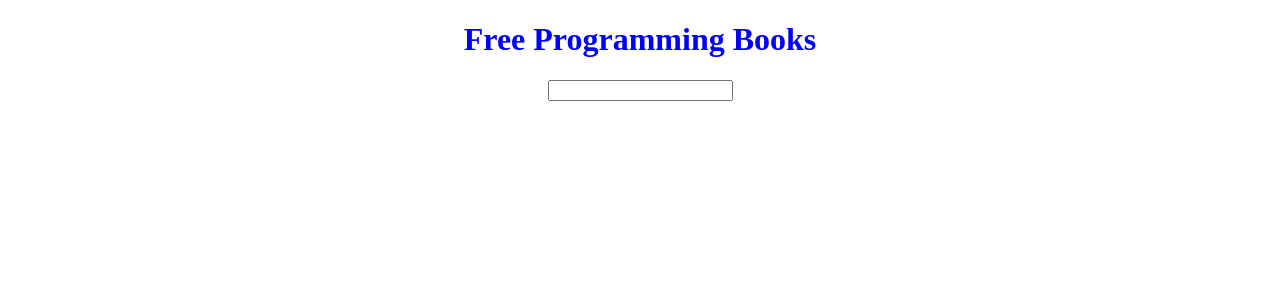
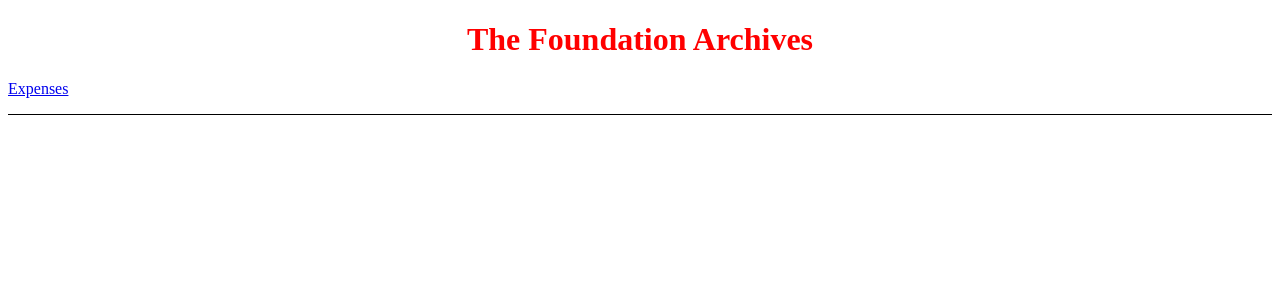
Before and after one commit to LeoOuyang24/DND-SCP-Campaign, a React (Create React App) app: page / in a window 1280 px wide. Shown: the top 300 px of the page. Built offline with nearby package versions, Linux system fonts and the light colour scheme; no server answers.

Commit message:
added a sample link

```diff
--- a/package.json
+++ b/package.json
@@ -1,6 +1,6 @@
 {
-  "homepage": "https://4dylanregan.github.io/myapp",
-  "name": "my-app",
+  "homepage": "https://leoouyang24.github.io/DND-SCP-Campaign/",
+  "name": "SCP Foundation",
   "version": "0.1.0",
   "private": true,
   "dependencies": {
@@ -12,6 +12,8 @@
     "jQuery": "^1.7.4",
     "react": "^17.0.2",
     "react-dom": "^17.0.2",
+    "react-router": "^6.0.2",
+    "react-router-dom": "^6.0.2",
     "react-scripts": "4.0.3",
     "web-vitals": "^1.1.2"
   },
--- a/src/App.css
+++ b/src/App.css
@@ -14,7 +14,7 @@
 }
 
 #frontPage {
-  color: blue;
+  color: red;
   text-align: center;
 }
 
--- a/src/App.js
+++ b/src/App.js
@@ -1,5 +1,9 @@
 import React, { Component } from 'react';
+import { Link } from "react-router-dom";
+
+
 const axios = require('axios');
+
 class App extends Component {
   constructor(props) {
     super(props);
@@ -24,9 +28,16 @@ class App extends Component {
     return (
       <div>
         <div id="frontPage">
-          <h1>Free Programming Books</h1>
-          <input type="text"></input>
+          <h1>The Foundation Archives</h1>
         </div>
+		<nav
+        style={{
+          borderBottom: "solid 1px",
+          paddingBottom: "1rem"
+        }}
+      >
+        <Link to="/expenses">Expenses</Link>
+      </nav>
       </div>
     );
   }
--- a/src/index.js
+++ b/src/index.js
@@ -3,11 +3,12 @@ import ReactDOM from 'react-dom';
 import './App.css';
 import App from './App';
 import reportWebVitals from './reportWebVitals';
+import { BrowserRouter } from "react-router-dom";
 
 ReactDOM.render(
-  <React.StrictMode>
+  <BrowserRouter>
     <App />
-  </React.StrictMode>,
+  </BrowserRouter>,
   document.getElementById('root')
 );
 
```
Also changed, not shown: 1 other file (tests, documents, lock files or other folders).
